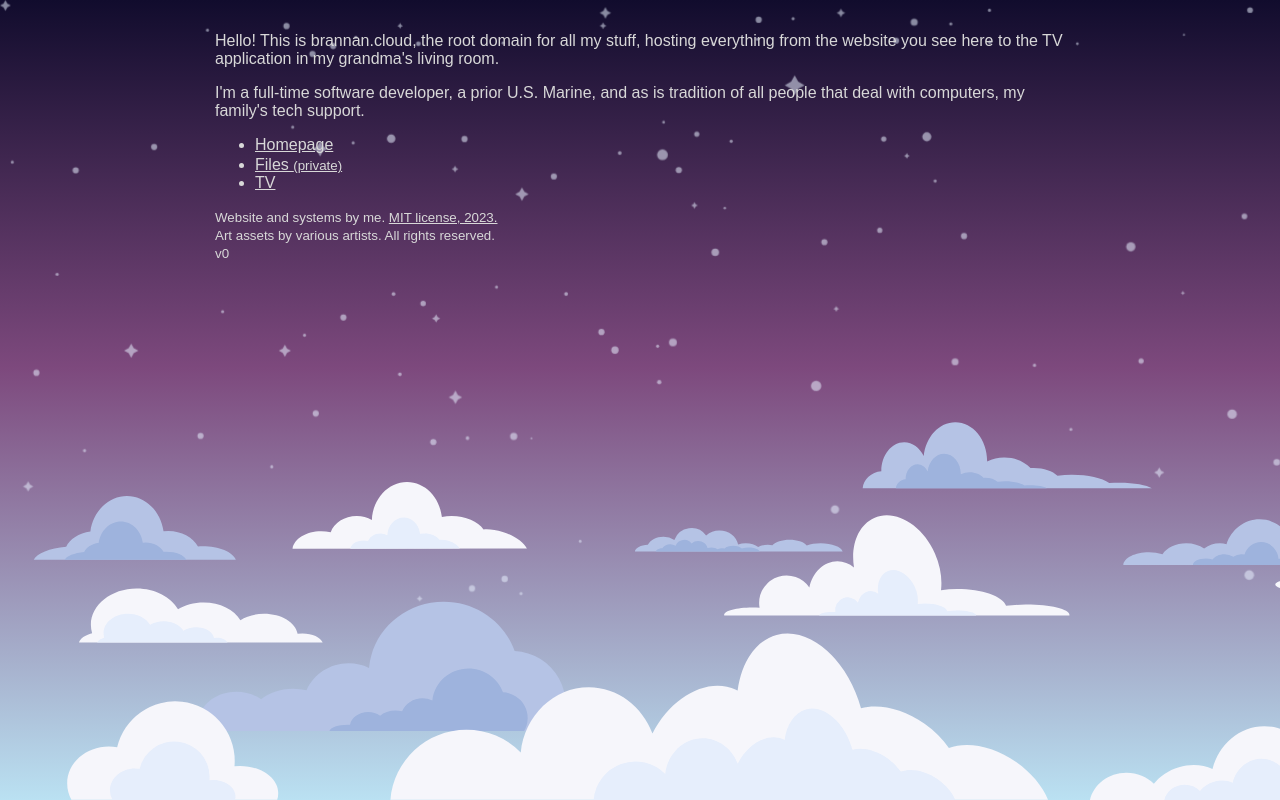
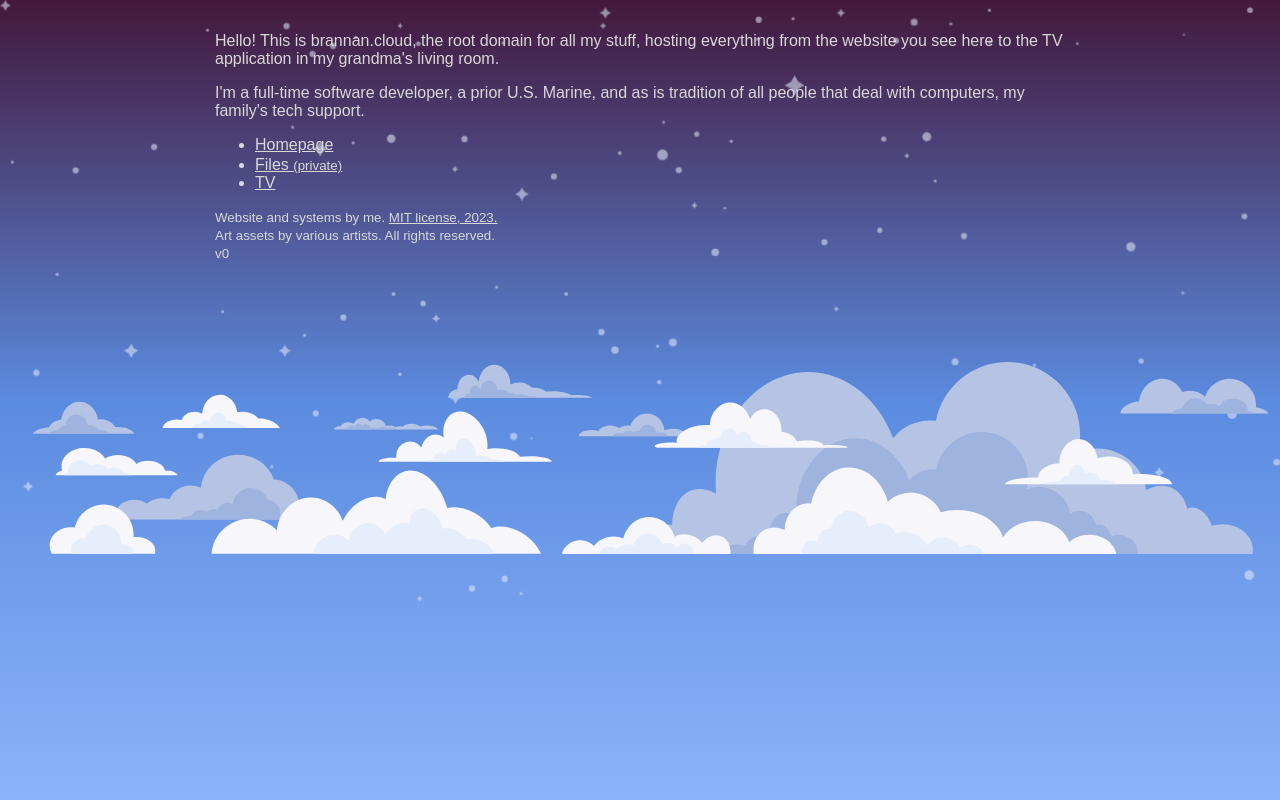
Before and after one commit to bananabrann/brannan.cloud, a SvelteKit app: page / in a window 1280 px wide. Built offline with nearby package versions, Linux system fonts and the light colour scheme; some icons are missing; a web font is replaced by a local one.

Commit message:
Refactor cloud code to be simpler, and make position relative to doc flow

```diff
--- a/package.json
+++ b/package.json
@@ -1,6 +1,6 @@
 {
   "name": "brannan.cloud",
-  "version": "2.0.1",
+  "version": "2.0.2",
   "private": true,
   "scripts": {
     "dev": "vite dev",
--- a/src/lib/assets/svg/clouds1.svg.svelte
+++ b/src/lib/assets/svg/clouds1.svg.svelte
@@ -4,8 +4,8 @@
   xmlns="http://www.w3.org/2000/svg"
   viewBox="0 0 6900 1080"
   width="100%"
-  height="100%"
-  preserveAspectRatio="xMinYMax"
+  height=""
+  preserveAspectRatio="xMidYMax meet"
   ><defs /><path
     class="cls-1"
     d="M2829.67,1079.09c-15.36-36.19-44.74-72.46-85.1-100.95C2682,934,2610.74,920.9,2562,939.82c-16.29-23.81-38.46-46.49-65.61-65.66-58-41-123.58-55.19-171.66-41.92-37.59-133.74-139.4-222.16-228.14-197.73-57,15.71-94.86,74.24-105,149.68-1.45-.74-2.91-1.47-4.41-2.16-75.44-34.92-174.71,18-225.59,118.7-27.13-73.26-93.86-125.07-171.88-125.07-95.07,0-173.36,76.93-183.68,175.87A205.14,205.14,0,0,0,1259.34,890c-108,0-196.59,83.22-205.11,189Z"
@@ -34,12 +34,10 @@
 >
 
 <style lang="scss">
-  /* Styles separated from <svg> due to scope issues. */
-
-  @use "../../../variables.scss" as var;
+  @use "../../../variables.scss";
 
   svg {
-    @include var.background-clouds();
+    @include background-clouds();
   }
   .cls-1 {
     fill: #f6f6fb;
--- a/src/lib/assets/svg/clouds2.svg.svelte
+++ b/src/lib/assets/svg/clouds2.svg.svelte
@@ -4,8 +4,8 @@
   xmlns="http://www.w3.org/2000/svg"
   viewBox="0 0 6900 1080"
   width="100%"
-  height="100%"
-  preserveAspectRatio="xMinYMax"
+  height=""
+  preserveAspectRatio="xMidYMax meet"
   ><defs /><path
     class="cls-1"
     d="M2887.42,582.05a6.71,6.71,0,0,0,.2-1.54c0-15.51-52.13-28.08-116.43-28.08a433.27,433.27,0,0,0-54.79,3.3c-8.65-25.5-64.49-45.17-132.1-45.17a327.38,327.38,0,0,0-43.55,2.84c3.56-30.57-1.57-65.33-16.5-99.08-34.39-77.77-107.74-120.69-163.84-95.88-43.65,19.3-64,73.92-54.66,133.85-12.66-10.59-28.07-16.8-44.69-16.8-36.57,0-67.27,30.07-75.78,70.66a74.29,74.29,0,0,0-135.62,41.94,75,75,0,0,0,1.18,13.15c-6.3-.44-12.92-.68-19.76-.68-41.91,0-75.89,8.93-75.89,20a5.42,5.42,0,0,0,.23,1.54Z"
@@ -40,11 +40,10 @@
 >
 
 <style lang="scss">
-  /* Styles separated from <svg> due to scope issues. */
-  @use "../../../variables.scss" as var;
+  @use "../../../variables.scss";
 
   svg {
-    @include var.background-clouds();
+    @include background-clouds();
   }
   .cls-1 {
     fill: #f6f6fb;
--- a/src/lib/assets/svg/clouds3.svg.svelte
+++ b/src/lib/assets/svg/clouds3.svg.svelte
@@ -3,9 +3,9 @@
   data-name="Camada 1"
   xmlns="http://www.w3.org/2000/svg"
   viewBox="0 0 6900 1080"
-  width="100%"
-  height="100%"
-  preserveAspectRatio="xMinYMax"
+  width=""
+  height=""
+  preserveAspectRatio="xMidYMax meet"
   ><defs
     ><style>
     </style></defs
@@ -55,12 +55,10 @@
 >
 
 <style lang="scss">
-  /* Styles separated from <svg> due to scope issues. */
-
-  @use "../../../variables.scss" as var;
+  @use "../../../variables.scss";
 
   svg {
-    @include var.background-clouds();
+    @include background-clouds();
   }
   .cls-1 {
     fill: #b5c3e5;
--- a/src/routes/+page.svelte
+++ b/src/routes/+page.svelte
@@ -4,8 +4,10 @@
   import OpenInNew from "svelte-material-icons/OpenInNew.svelte";
   import { version } from "$app/environment";
   import Directory from "$lib/components/Directory.svelte";
-  import Cloud from "$lib/components/Cloud.svelte";
   import Stars from "$lib/components/Stars.svelte";
+  import Clouds1 from "$lib/assets/svg/clouds1.svg.svelte";
+  import Clouds2 from "$lib/assets/svg/clouds2.svg.svelte";
+  import Clouds3 from "$lib/assets/svg/clouds3.svg.svelte";
 
   export let socialMediaIconHeight: string = "2rem";
 </script>
@@ -76,12 +78,19 @@
 </div>
 
 <div id="cloud-board">
-  <Cloud cloud={{ position: "background" }} />
-  <Cloud cloud={{ position: "middle" }} />
-  <Cloud cloud={{ position: "foreground" }} />
+  <Clouds3 />
+  <Clouds2 />
+  <Clouds1 />
 </div>
 
 <style lang="scss">
+  #cloud-board {
+    position: relative;
+    min-width: 100vw;
+    z-index: -1;
+    min-height: max(20vh, 20vw);
+  }
+
   main {
     max-width: 850px;
     margin: 0 auto;
@@ -109,15 +118,6 @@
     justify-content: center;
   }
 
-  #cloud-board {
-    position: fixed;
-    z-index: -1;
-    bottom: 0;
-    left: 0;
-    min-width: 100vw;
-    min-height: 50vh;
-  }
-
   #star-board {
     position: fixed;
     z-index: -1;
--- a/src/variables.scss
+++ b/src/variables.scss
@@ -13,26 +13,13 @@ $light: #d8d8d8;
 // Basic sky background.
 // Quickly create a gradient background at https://cssgradient.io/
 @mixin sky-gradient() {
-  background: rgb(186, 225, 242);
-  background: -moz-linear-gradient(
-    0deg,
-    rgba(186, 225, 242, 1) 0%,
-    rgba(125, 73, 125, 1) 54%,
-    rgba(17, 12, 45, 1) 100%
+  background: rgb(67, 24, 60);
+  background: linear-gradient(
+    180deg,
+    rgba(67, 24, 60, 1) 0%,
+    rgba(91, 139, 223, 1) 50%,
+    rgba(139, 179, 251, 1) 100%
   );
-  background: -webkit-linear-gradient(
-    0deg,
-    rgba(186, 225, 242, 1) 0%,
-    rgba(125, 73, 125, 1) 54%,
-    rgba(17, 12, 45, 1) 100%
-  );
-  background: linear-gradient(
-    0deg,
-    rgba(186, 225, 242, 1) 0%,
-    rgba(125, 73, 125, 1) 54%,
-    rgba(17, 12, 45, 1) 100%
-  );
-  filter: progid:DXImageTransform.Microsoft.gradient(startColorstr="#bae1f2",endColorstr="#110c2d",GradientType=1);
 }
 
 // Applies a gentle transition to the given property.
@@ -46,9 +33,7 @@ $light: #d8d8d8;
 
 // Properties for background clouds.
 @mixin background-clouds() {
+  display: block;
   position: absolute;
-  width: 200%;
-  height: 100%;
-  padding: 0;
-  margin: 0;
+  bottom: 0;
 }
```
Also changed, not shown: 1 other file (tests, documents, lock files or other folders).
